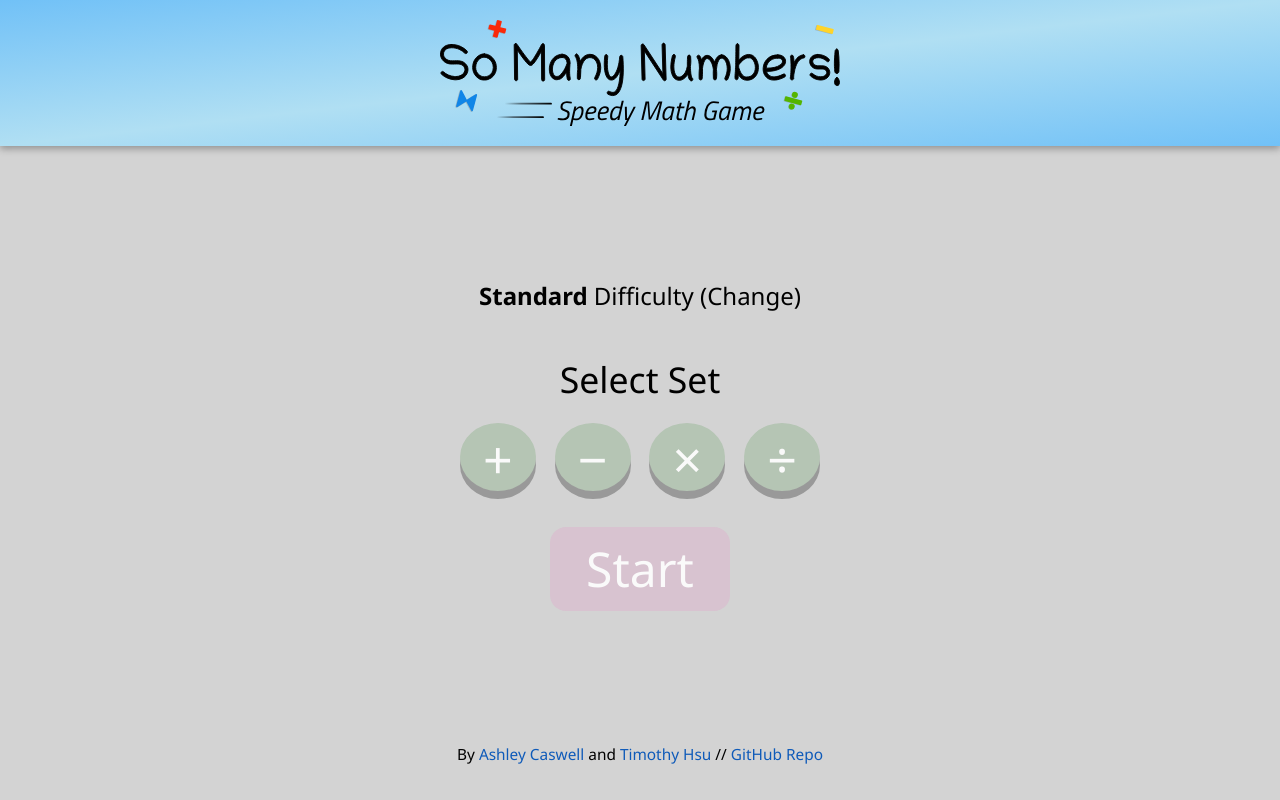
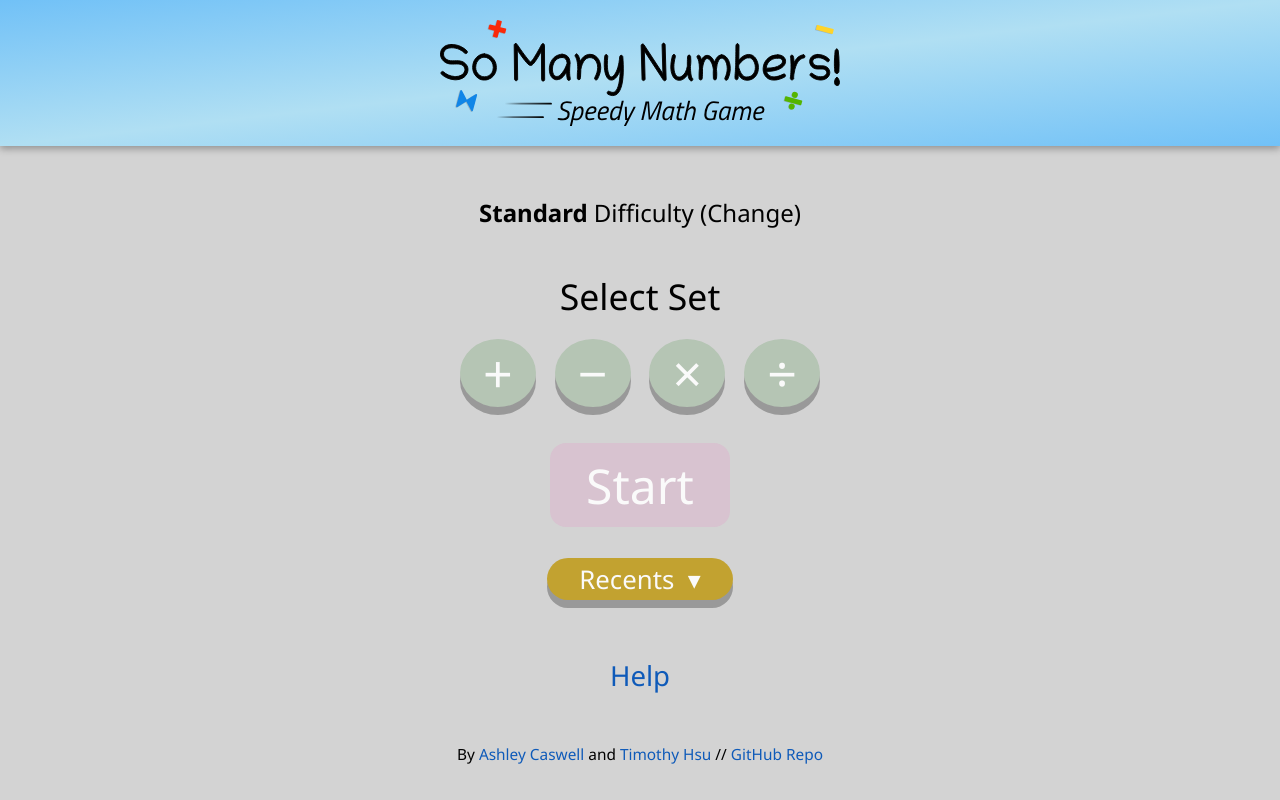
Before and after one commit to TimTree/so-many-numbers, a Vue app: page /#/ in a window 1280 px wide. Built offline with nearby package versions, Linux system fonts and the light colour scheme.

Commit message:
Add Recents button (not functional yet)

```diff
--- a/src/components/Congrats.vue
+++ b/src/components/Congrats.vue
@@ -171,7 +171,7 @@ export default {
     border: none;
     border-radius:3vmin;
     box-shadow: 0 1.5vmin #999;
-    transition:background-color 0.15s, transform 0.15s, box-shadow 0.15s;;
+    transition:background-color 0.12s, transform 0.12s, box-shadow 0.12s;;
     font-family:'noto sans',sans-serif;
 }
 
--- a/src/components/GameView.vue
+++ b/src/components/GameView.vue
@@ -89,7 +89,7 @@ that happens when resizing the browser window. */
   height:30px;
   width:0%;
   border-radius:10px;
-  transition: width 0.2s ease-out;
+  transition: width 0.18s ease-out;
 }
 
 .percent-complete {
@@ -123,7 +123,7 @@ that happens when resizing the browser window. */
   opacity:0.25;
   display:inline-flex;
   align-items:flex-end;
-  transition:opacity 0.15s;
+  transition:opacity 0.12s;
 }
 
 .home-area:hover {
@@ -132,7 +132,7 @@ that happens when resizing the browser window. */
 
 .home-button {
   height:6.5vmin;
-  transition:transform 0.15s;
+  transition:transform 0.12s;
 }
 
 .home-button:active {
--- a/src/components/SelectSet.vue
+++ b/src/components/SelectSet.vue
@@ -5,15 +5,15 @@
     <b>Standard</b> Difficulty (Change)
   </p>
   <h1>Select Set</h1>
-  <div class="set-pane">
+  <div class="set-pane" v-if="!onRecents">
     <div class="set-buttons">
       <button class="small-circle" v-bind:class="{smallCircleActivated: isPlus}"
        v-on:click="addPlus()" ontouchstart>+</button>
       <button class="small-circle" v-bind:class="{smallCircleActivated: isMinus}"
        v-on:click="addMinus()" ontouchstart>−</button>
-      <button id="multiply" class="small-circle" v-bind:class="{smallCircleActivated: isMultiply}"
+      <button class="small-circle" v-bind:class="{smallCircleActivated: isMultiply}"
        v-on:click="addMultiply()" ontouchstart>×</button>
-      <button id="divide" class="small-circle" v-bind:class="{smallCircleActivated: isDivide}"
+      <button class="small-circle" v-bind:class="{smallCircleActivated: isDivide}"
        v-on:click="addDivide()" ontouchstart>÷</button>
     </div>
     <div ontouchstart>
@@ -22,6 +22,14 @@
           Start
       </router-link>
     </div>
+  </div>
+  <button class="set-switcher" ontouchstart
+   v-on:click="toggleRecents()">{{setSwitcherText}}</button>
+  <div class="recents-pane" v-if="onRecents">
+    You haven't played any sets yet!
+  </div>
+  <div class="auxillary-buttons">
+    <a>Help</a>
   </div>
 </div>
   </transition>
@@ -36,6 +44,7 @@ export default {
       isMultiply: false,
       isDivide: false,
       startEnabled: false,
+      onRecents: false,
     };
   },
   computed: {
@@ -51,6 +60,12 @@ export default {
         computedSet += 'd';
       }
       return computedSet;
+    },
+    setSwitcherText() {
+      if (!this.onRecents) {
+        return 'Recents\xa0\xa0▾';
+      }
+      return 'Menu\xa0\xa0▴';
     },
   },
   methods: {
@@ -105,6 +120,13 @@ export default {
         this.startEnabled = true;
       }
     },
+    toggleRecents() {
+      if (!this.onRecents) {
+        this.onRecents = true;
+      } else {
+        this.onRecents = false;
+      }
+    },
   },
 };
 </script>
@@ -126,7 +148,7 @@ export default {
 h1 {
   font-weight:400;
   font-size:7vmin;
-  margin:0 0 0.5em 0;
+  margin:0;
 }
 
 .set-buttons {
@@ -144,7 +166,7 @@ button {
   padding: 0;
   color:#fafafa;
   font-family:"noto sans", sans-serif;
-  transition: background-color 0.15s, transform 0.15s, box-shadow 0.15s;
+  transition: background-color 0.12s, transform 0.12s, box-shadow 0.12s;
 }
 
 button::-moz-focus-inner {
@@ -163,6 +185,7 @@ button:active {
   height:14.5vmin;
   font-size:11vmin;
   margin:0 0.18em;
+  line-height:0;
 }
 
 .small-circle:hover {
@@ -216,6 +239,37 @@ button:active {
   transform:none;
 }
 
+.set-switcher {
+  box-shadow: 0 1.8vmin #999;
+  background-color: #c2a230;
+  border-radius:8vmin;
+  padding:0.4vmin 6vmin;
+  font-size:5vmin;
+  margin-top:1.2em;
+}
+
+.set-switcher:hover {
+  background-color:#b39529;
+}
+
+.set-switcher:active {
+  background-color:#bb9610;
+  box-shadow: 0 0.5vmin #999;
+  transform: translateY(1vmin);
+}
+
+.auxillary-buttons {
+  margin-top:7vh;
+  font-size:calc(10px + 2.2vmin);
+}
+
+.recents-pane {
+  display:flex;
+  align-items:center;
+  justify-content:center;
+  height:20vmin;
+}
+
 @media (min-width: 420px) and (min-height: 420px) {
   .difficulty-indicator {
     margin-top:0;
@@ -239,6 +293,12 @@ button:active {
     padding:1.2vmin 4.5vmin;
     font-size:6vmin;
   }
+  .set-switcher {
+    box-shadow: 0 1vmin #999;
+    border-radius:8vmin;
+    padding:0.4vmin 4vmin;
+    font-size:calc(5px + 2.6vmin);
+  }
 }
 
 @media (max-height: 520px) {
@@ -246,9 +306,15 @@ button:active {
     margin-top:0.75em;
   }
   .start-button {
-    margin-top:0.5em;
-    padding-top:1vmin;
-    padding-bottom:1vmin;
+    margin-top:0.75em;
+    padding-top:1.2vmin;
+    padding-bottom:1.2vmin;
+  }
+  .set-switcher {
+    margin-top:1em;
+  }
+  .auxillary-buttons {
+    margin-top:4vh;
   }
 }
 
@@ -256,5 +322,8 @@ button:active {
   .difficulty-indicator {
     margin-bottom:1.8em;
   }
+  .auxillary-buttons {
+    margin-top:7vh;
+  }
 }
 </style>
```
